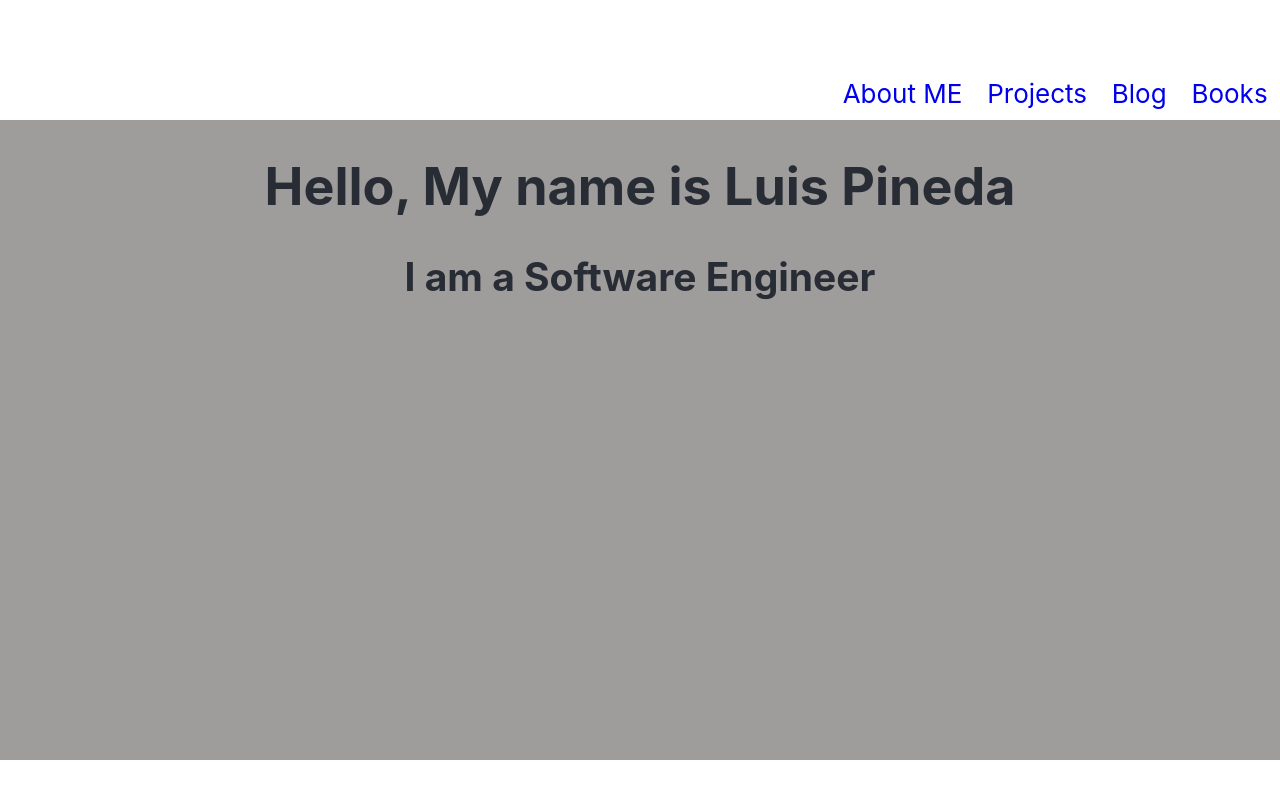
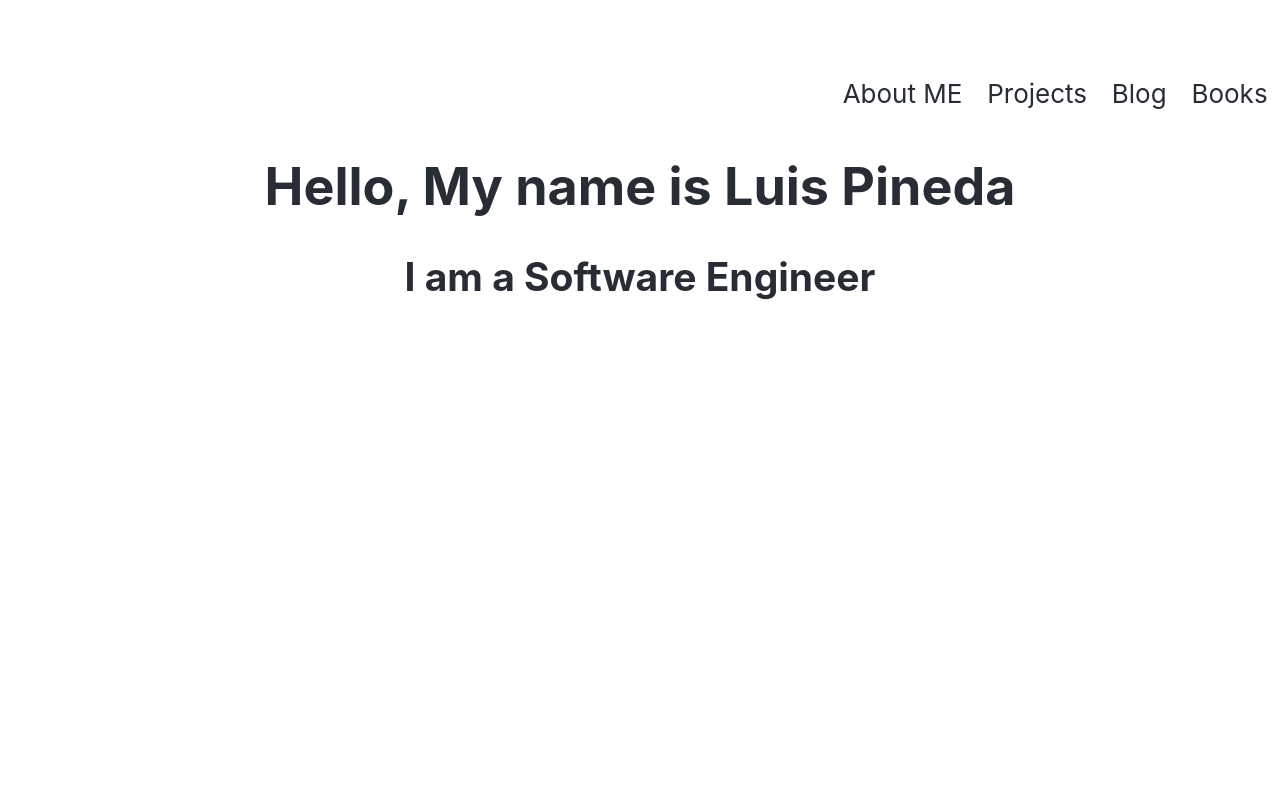
Before and after one commit to LuisPinedaJR/portfolio-site-2021, a React (Create React App) app: page / in a window 1280 px wide. Built offline with nearby package versions, Linux system fonts and the light colour scheme.

Commit message:
added few style changes

```diff
--- a/src/components/intro.css
+++ b/src/components/intro.css
@@ -1,5 +1,4 @@
 .intro {
-  background: rgb(159, 156, 156);
   height: 80vh;
   width: 100vw;
 }
--- a/src/components/navbar.css
+++ b/src/components/navbar.css
@@ -13,4 +13,5 @@
 }
 .nav-list a {
   text-decoration: none;
+  color: #282c34;
 }
```
